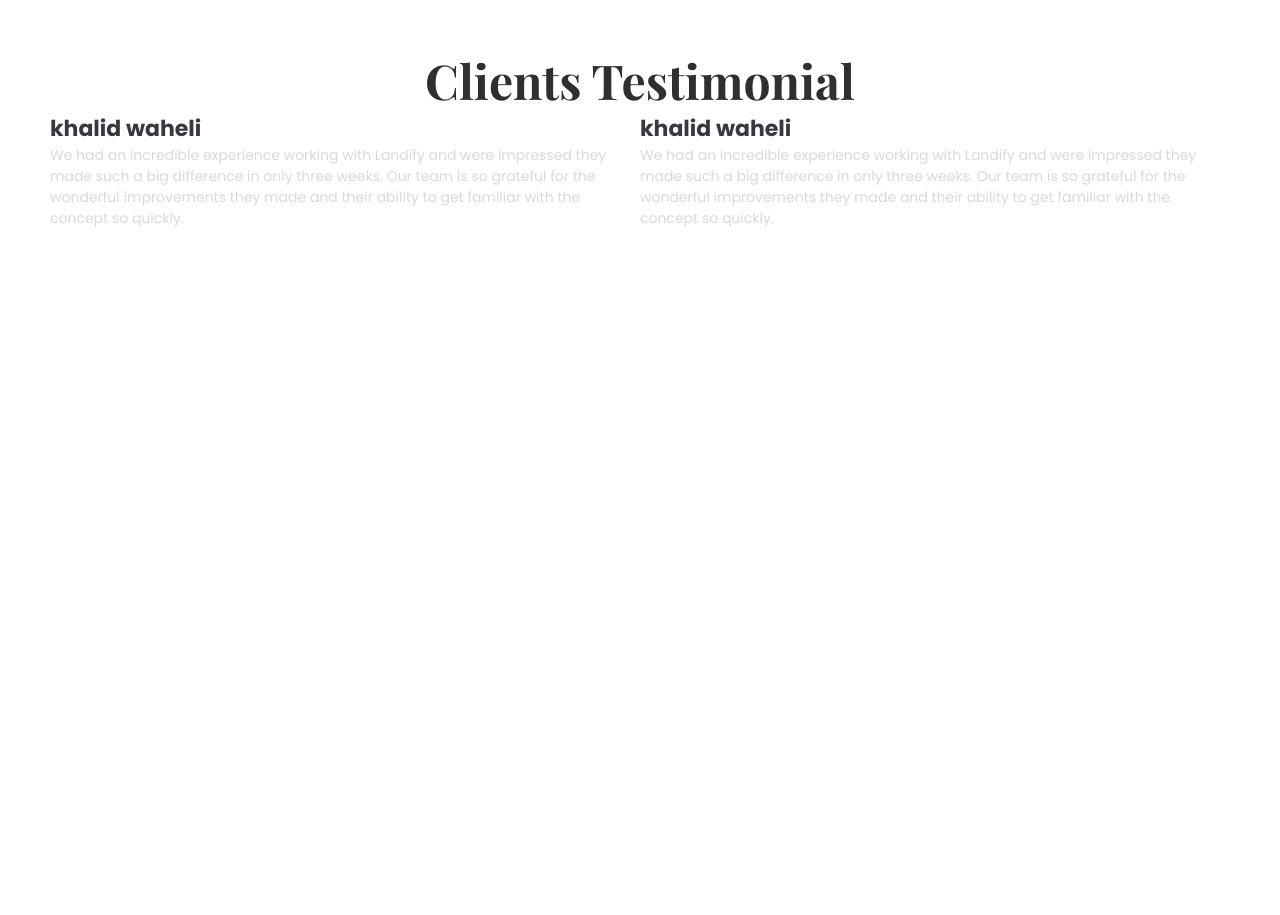
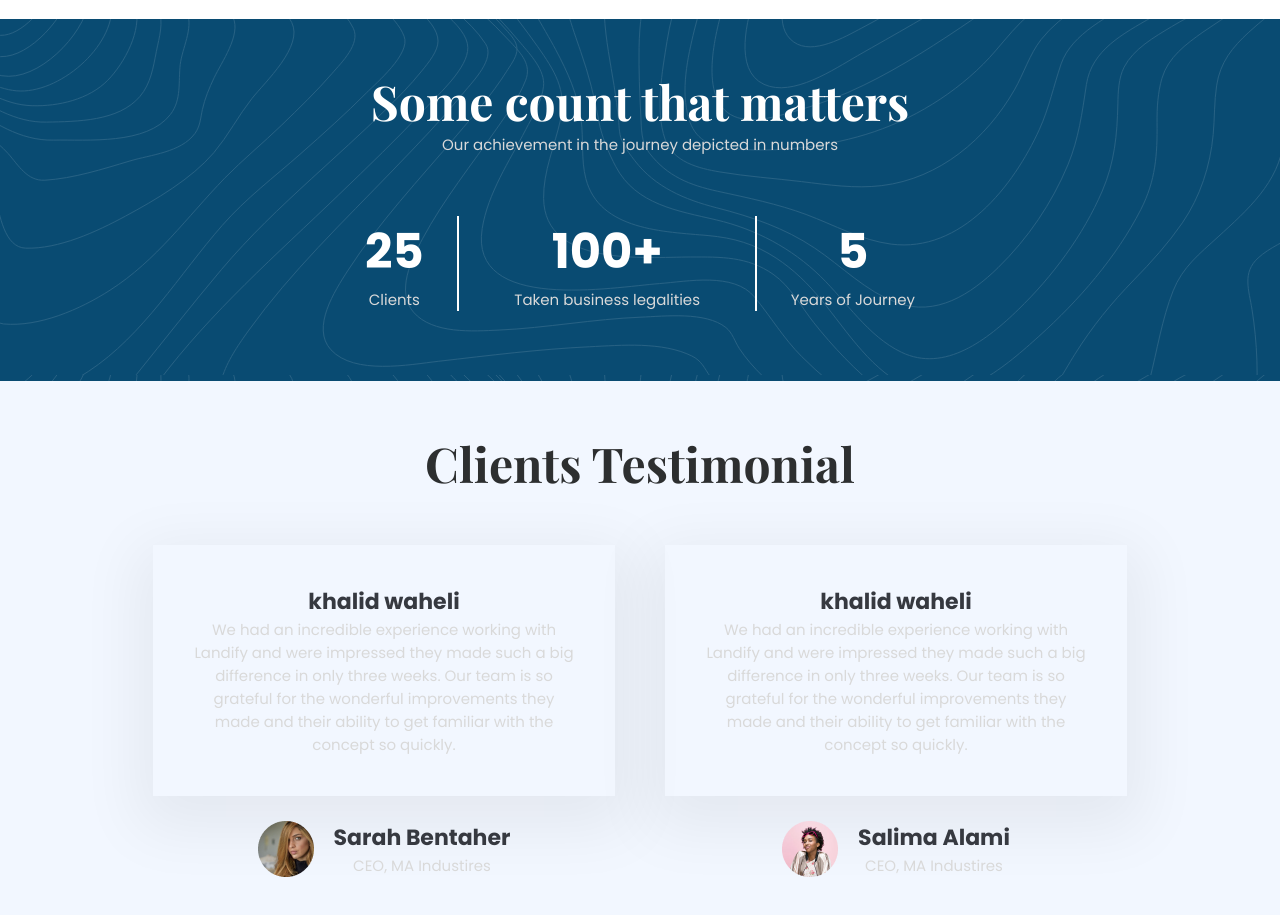
Before and after one commit to khalid-oukha/swiftfix-project, a plain HTML site: page index.html in a window 1280 px wide. Shown: the part 2238-3153 px from the top of the page. Before the commit the page ends 2517 px from the top, so only its background shows below. Drawn offline with nearby package versions, Linux system fonts and the light colour scheme; a web font is replaced by a local one.

Commit message:
commit count section

```diff
--- a/index.html
+++ b/index.html
@@ -115,18 +115,38 @@
             </div>
 
     </section>
+
     <section class="client container">
       <h1 class="section_title t_black">Clients Testimonial</h1>
       <div class="client-content">
+        <div class="feedback">
           <div class="feedbackbox">
             <h4>khalid waheli</h4>
             <p class="discription">We had an incredible experience working with Landify and were impressed they made such a big difference in only three weeks. Our team is so grateful for the wonderful improvements they made and their ability to get familiar with the concept so quickly.</p>
          </div>
+         <div class="client-pic-name">
+          <img src="images/sarah.png" alt="">
+          <div class="client-name">
+           <h4>Sarah Bentaher</h4>
+           <p class="discription">CEO, MA Industires</p>
+          </div>
+         </div>
+        </div>
+
+        <div class="feedback">
           <div class="feedbackbox">
             <h4>khalid waheli</h4>
             <p class="discription">We had an incredible experience working with Landify and were impressed they made such a big difference in only three weeks. Our team is so grateful for the wonderful improvements they made and their ability to get familiar with the concept so quickly.</p>
           </div>
+          <div class="client-pic-name">
+            <img src="images/salima.png" alt="">
+            <div class="client-name">
+             <h4>Salima Alami</h4>
+             <p class="discription">CEO, MA Industires</p>
             </div>
+           </div>
+        </div>
+
     </section>
 
   </body>
--- a/style.css
+++ b/style.css
@@ -157,13 +157,13 @@ h4{
 }
 .Why_Boxes{
    display: flex;
-   padding: 5rem;
+   padding: 8rem;
    flex-wrap: wrap;
    justify-content: space-between;
    align-items: center;
 }
 .discription{
-   font-size: 14px;
+   font-size: 1.5rem;
    color: #D9D9D9;
 }
 /* ------------------------------------------count section style------------------------------------------*/
@@ -202,9 +202,30 @@ h4{
    flex-direction: column;
    align-items: center;
    justify-content: space-between;
-   padding: 50px; /* Add some padding for space */
+   padding-top: 50px;
+   padding-bottom: 50px;
+   background-color: #F2F7FF;
 }
 .client-content{
    display: flex;
-   justify-content:space-between;
+   margin-top: 25px;
 }
+.feedbackbox{
+   margin: 25px;
+   padding: 40px;
+   /* box shadow style */
+   box-shadow: 0px 18px 58px 16px rgba(0, 0, 0, 0.06);
+}
+.feedback{
+   flex: 1;
+   width: 50%;
+   color: #fff;
+   text-align: center;
+}
+.client-pic-name{
+   display: flex;
+   justify-content: center;
+}
+.client-name{
+   padding-left: 20px;
+}
```
Also changed, not shown: images/salima.png (added), images/sarah.png (added). Lines whose indentation alone changed are shown as unchanged.
